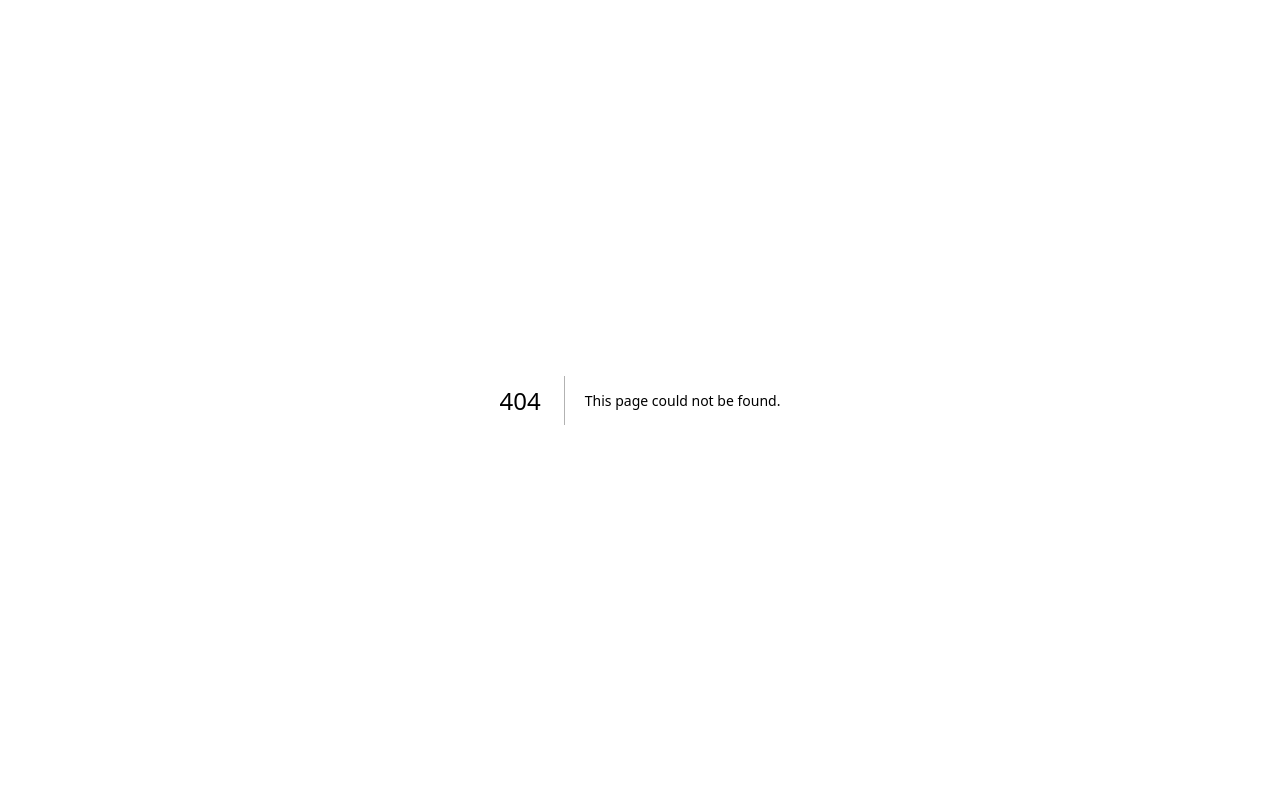
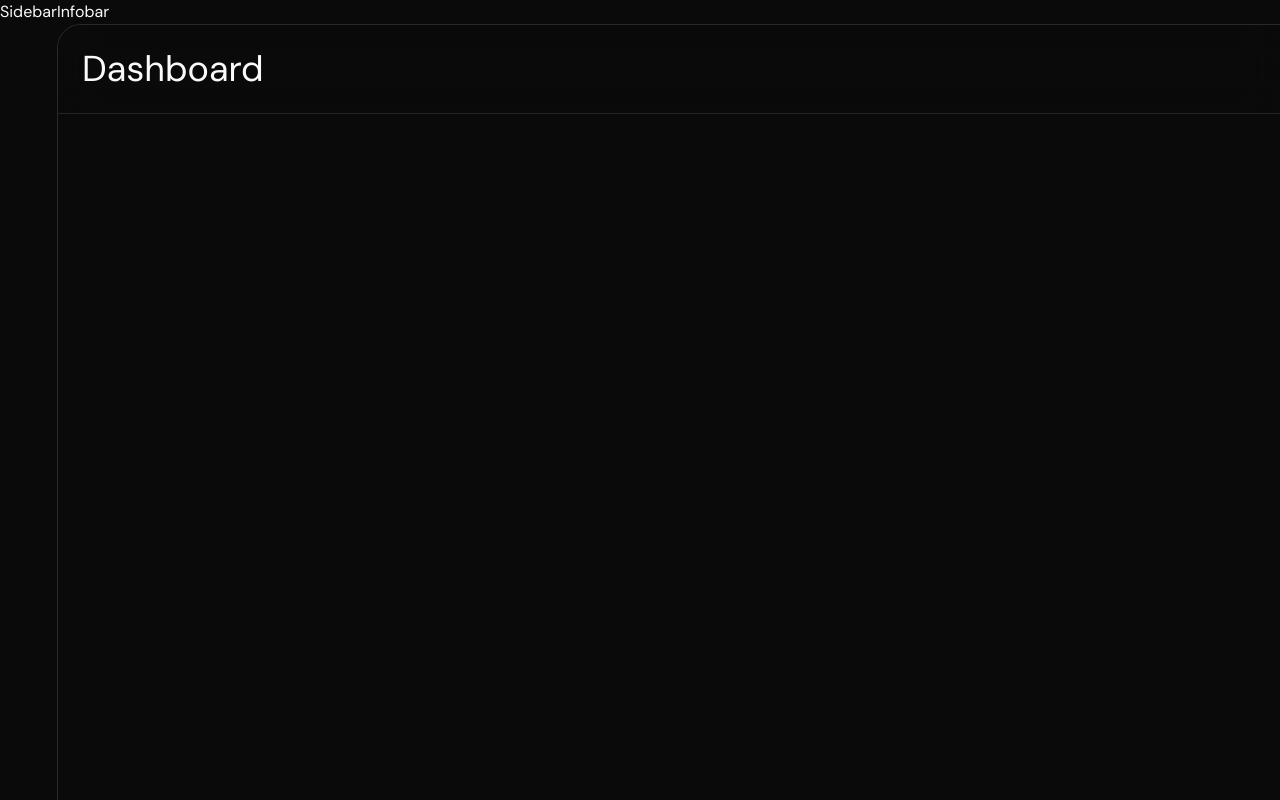
Before and after one commit to RajanJha2003/Fuzzie, a Next.js app: page /dashboard in a window 1280 px wide. Before the commit this address had no page. Built offline with nearby package versions, Linux system fonts and the light colour scheme.

Commit message:
setup compleetd

```diff
--- a/package.json
+++ b/package.json
@@ -9,7 +9,9 @@
     "lint": "next lint"
   },
   "dependencies": {
+    "@radix-ui/react-separator": "^1.0.3",
     "@radix-ui/react-slot": "^1.0.2",
+    "@radix-ui/react-tooltip": "^1.0.7",
     "@tsparticles/engine": "^3.4.0",
     "@tsparticles/react": "^3.0.0",
     "@tsparticles/slim": "^3.4.0",
--- /dev/null
+++ b/src/app/(main)/(pages)/dashboard/page.tsx
@@ -0,0 +1,13 @@
+import React from 'react'
+
+const DashboardPage = () => {
+  return (
+    <div className="flex flex-col gap-4 relative">
+      <h1 className="text-4xl sticky top-0 z-[10] p-6 bg-background/50 backdrop-blur-lg flex items-center border-b">
+        Dashboard
+      </h1>
+    </div>
+  )
+}
+
+export default DashboardPage
--- /dev/null
+++ b/src/app/(main)/(pages)/layout.tsx
@@ -0,0 +1,13 @@
+import React from 'react'
+
+type Props = { children: React.ReactNode }
+
+const Layout = ({ children }: Props) => {
+  return (
+    <div className="border-l-[1px] border-t-[1px] pb-20 h-screen rounded-l-3xl border-muted-foreground/20 overflow-scroll ">
+      {children}
+    </div>
+  )
+}
+
+export default Layout
--- /dev/null
+++ b/src/app/(main)/layout.tsx
@@ -0,0 +1,23 @@
+import Infobar from '@/components/infobar'
+import Sidebar from '@/components/sidebar'
+import React from 'react'
+
+type Props = {
+    children:React.ReactNode
+}
+
+const layout = ({children}: Props) => {
+  return (
+    <div className='flex overflow-hidden h-screen'>
+        <Sidebar />
+        <div className="w-full">
+            <Infobar />
+            {children}
+        </div>
+
+
+    </div>
+  )
+}
+
+export default layout
--- /dev/null
+++ b/src/components/infobar/index.tsx
@@ -0,0 +1,9 @@
+import React from 'react'
+
+const Infobar = () => {
+  return (
+    <div>Infobar</div>
+  )
+}
+
+export default Infobar
--- /dev/null
+++ b/src/components/sidebar/index.tsx
@@ -0,0 +1,9 @@
+import React from 'react'
+
+const Sidebar = () => {
+  return (
+    <div>Sidebar</div>
+  )
+}
+
+export default Sidebar
--- /dev/null
+++ b/src/components/ui/separator.tsx
@@ -0,0 +1,31 @@
+"use client"
+
+import * as React from "react"
+import * as SeparatorPrimitive from "@radix-ui/react-separator"
+
+import { cn } from "@/lib/utils"
+
+const Separator = React.forwardRef<
+  React.ElementRef<typeof SeparatorPrimitive.Root>,
+  React.ComponentPropsWithoutRef<typeof SeparatorPrimitive.Root>
+>(
+  (
+    { className, orientation = "horizontal", decorative = true, ...props },
+    ref
+  ) => (
+    <SeparatorPrimitive.Root
+      ref={ref}
+      decorative={decorative}
+      orientation={orientation}
+      className={cn(
+        "shrink-0 bg-border",
+        orientation === "horizontal" ? "h-[1px] w-full" : "h-full w-[1px]",
+        className
+      )}
+      {...props}
+    />
+  )
+)
+Separator.displayName = SeparatorPrimitive.Root.displayName
+
+export { Separator }
--- /dev/null
+++ b/src/components/ui/tooltip.tsx
@@ -0,0 +1,30 @@
+"use client"
+
+import * as React from "react"
+import * as TooltipPrimitive from "@radix-ui/react-tooltip"
+
+import { cn } from "@/lib/utils"
+
+const TooltipProvider = TooltipPrimitive.Provider
+
+const Tooltip = TooltipPrimitive.Root
+
+const TooltipTrigger = TooltipPrimitive.Trigger
+
+const TooltipContent = React.forwardRef<
+  React.ElementRef<typeof TooltipPrimitive.Content>,
+  React.ComponentPropsWithoutRef<typeof TooltipPrimitive.Content>
+>(({ className, sideOffset = 4, ...props }, ref) => (
+  <TooltipPrimitive.Content
+    ref={ref}
+    sideOffset={sideOffset}
+    className={cn(
+      "z-50 overflow-hidden rounded-md border bg-popover px-3 py-1.5 text-sm text-popover-foreground shadow-md animate-in fade-in-0 zoom-in-95 data-[state=closed]:animate-out data-[state=closed]:fade-out-0 data-[state=closed]:zoom-out-95 data-[side=bottom]:slide-in-from-top-2 data-[side=left]:slide-in-from-right-2 data-[side=right]:slide-in-from-left-2 data-[side=top]:slide-in-from-bottom-2",
+      className
+    )}
+    {...props}
+  />
+))
+TooltipContent.displayName = TooltipPrimitive.Content.displayName
+
+export { Tooltip, TooltipTrigger, TooltipContent, TooltipProvider }
```
Also changed, not shown: 1 other file (tests, documents, lock files or other folders).
